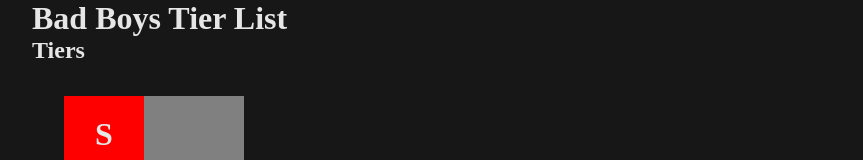
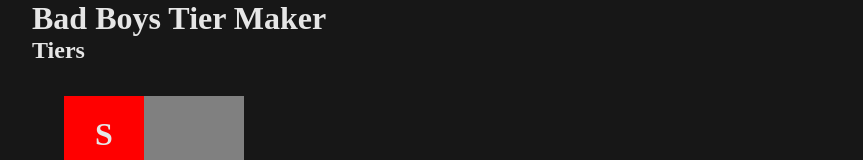
Before and after one commit to FinalJudgement/league_tiers, a React (Vite) app: page / in a window 1280 px wide. Shown: the top 160 px of the page, without its empty margins (160-1023 px from the left). Built offline with nearby package versions, Linux system fonts and the light colour scheme.

Commit message:
install gh-pages via npm and incorporate run build and deploy scripts in pakagejson

```diff
--- a/package.json
+++ b/package.json
@@ -5,6 +5,8 @@
   "type": "module",
   "scripts": {
     "dev": "vite",
+    "predeploy": "npm run build",
+    "deploy": "gh-pages -d build",
     "build": "vite build",
     "lint": "eslint . --ext js,jsx --report-unused-disable-directives --max-warnings 0",
     "preview": "vite preview"
@@ -21,6 +23,7 @@
     "eslint-plugin-react": "^7.33.2",
     "eslint-plugin-react-hooks": "^4.6.0",
     "eslint-plugin-react-refresh": "^0.4.5",
+    "gh-pages": "^6.1.1",
     "vite": "^5.0.8"
   }
 }
--- a/src/App.jsx
+++ b/src/App.jsx
@@ -5,7 +5,7 @@ import TierList from "./components/TierList";
 function App() {
   return (
     <>
-      <h1>Bad Boys Tier List</h1>
+      <h1>Bad Boys Tier Maker</h1>
       <TierList />
       <ChampPool />
     </>
```
Also changed, not shown: 1 other file (tests, documents, lock files or other folders).
